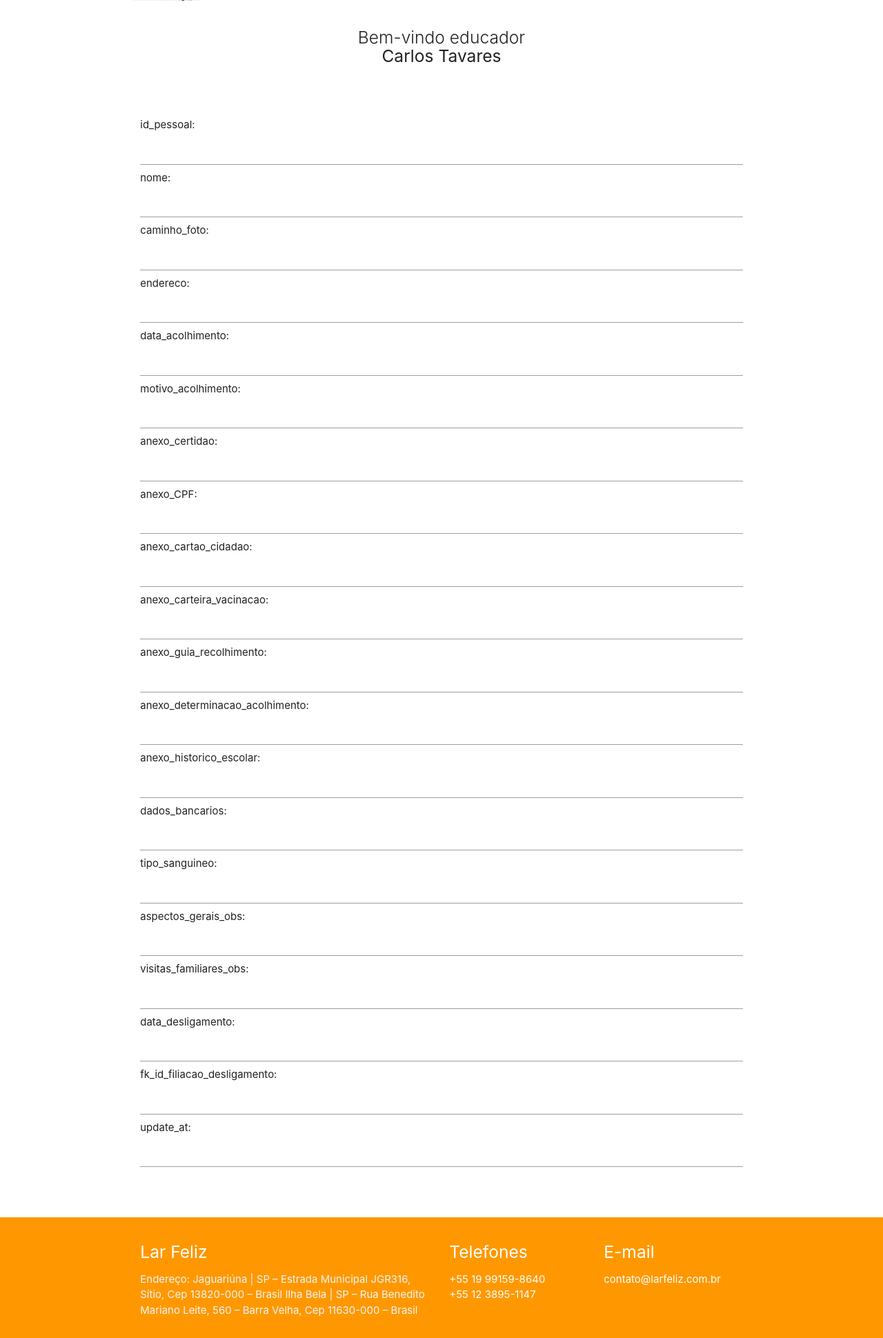
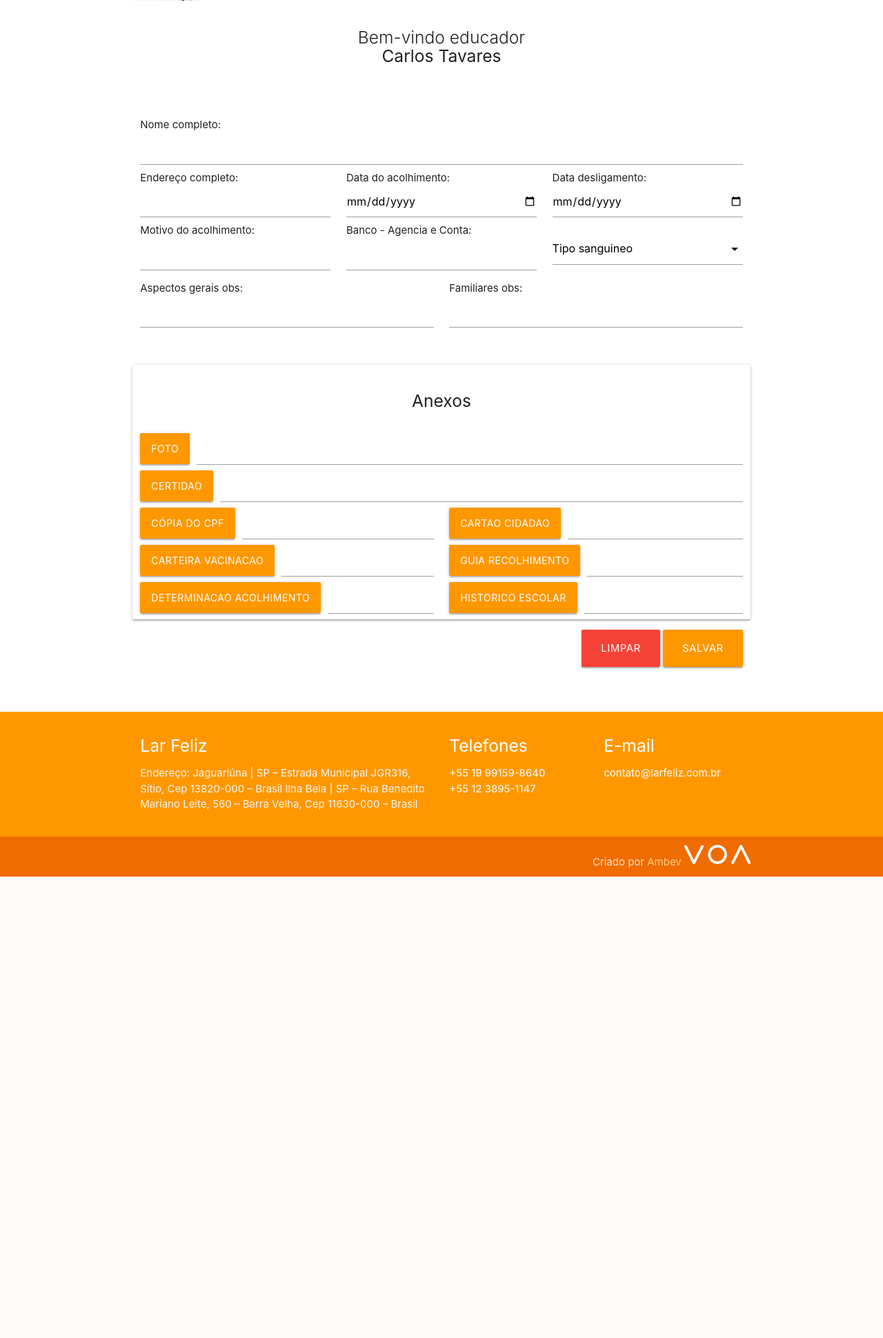
Before and after one commit to CarlosMagnoSTavares/larfeliz, a PHP site: page /formDadosPessoais.php in a window 1280 px wide. Shown: the part 99-2039 px from the top of the page at 69% size. After the commit the page ends 1370 px from the top, so only its background shows below. Run offline with PHP 8.4, Linux system fonts and the light colour scheme.

Commit message:
Criação do formulário dados pessoais
Formulário criado e redesenhado

```diff
--- a/formDadosPessoais.php
+++ b/formDadosPessoais.php
@@ -1,69 +1,147 @@
 <?php include_once('include/header.php'); ?>
 
+<form action="" method="POST">
 	<div class="">
 		<div class="row">
 			<div class="col s12 m12">
-			id_pessoal:<input type="text" name="id_pessoal">
+				Nome completo:<input type="text" name="nome">
 			</div>
-		<div class="col s12 m12">
-			nome:<input type="text" name="nome">
+			<div class="col s12 m4">
+				Endereço completo:<input type="text" name="endereco">
 			</div>
-		<div class="col s12 m12">
-			caminho_foto:<input type="text" name="caminho_foto">
+			<div class="col s12 m4">
+				Data do acolhimento:<input type="date" name="data_acolhimento">
 			</div>
-		<div class="col s12 m12">
-			endereco:<input type="text" name="endereco">
+			<div class="col s12 m4">
+				Data desligamento:<input type="date" name="data_desligamento">
 			</div>
-		<div class="col s12 m12">
-			data_acolhimento:<input type="text" name="data_acolhimento">
+			<div class="col s12 m4">
+				Motivo do acolhimento:<input type="text" name="motivo_acolhimento">
 			</div>
-		<div class="col s12 m12">
-			motivo_acolhimento:<input type="text" name="motivo_acolhimento">
+			<div class="col s12 m4">
+				Banco - Agencia e Conta:<input type="text" name="dados_bancarios">
 			</div>
-		<div class="col s12 m12">
-			anexo_certidao:<input type="text" name="anexo_certidao">
+			<div class="input-field col s12 m4">
+				<select name="tipo_sanguineo">
+					<option value="" disabled selected>Tipo sanguineo</option>
+					<option value="">Tipo sanguineo não definido</option>
+					<option value="A+">Tipo sanguineo A+ </option>
+					<option value="A-">Tipo sanguineo A- </option>
+					<option value="B+">Tipo sanguineo B+ </option>
+					<option value="B-">Tipo sanguineo B- </option>
+					<option value="AB+">Tipo sanguineo AB+ </option>
+					<option value="AB-">Tipo sanguineo AB- </option>
+					<option value="O+">Tipo sanguineo O+ </option>
+					<option value="O-">Tipo sanguineo O- </option>
+				</select>
 			</div>
-		<div class="col s12 m12">
-			anexo_CPF:<input type="text" name="anexo_CPF">
+			<div class="row">
+				<div class="col s12 m6">
+					Aspectos gerais obs:<textarea type="text" name="aspectos_gerais_obs" class="materialize-textarea"> </textarea>
 				</div>
-		<div class="col s12 m12">
-			anexo_cartao_cidadao:<input type="text" name="anexo_cartao_cidadao">
-		</div>
-		<div class="col s12 m12">
-			anexo_carteira_vacinacao:<input type="text" name="anexo_carteira_vacinacao">
-		</div>
-		<div class="col s12 m12">
-			anexo_guia_recolhimento:<input type="text" name="anexo_guia_recolhimento">
-		</div>
-		<div class="col s12 m12">
-			anexo_determinacao_acolhimento:<input type="text" name="anexo_determinacao_acolhimento">
-		</div>
-		<div class="col s12 m12">
-			anexo_historico_escolar:<input type="text" name="anexo_historico_escolar">
-		</div>
-		<div class="col s12 m12">
-			dados_bancarios:<input type="text" name="dados_bancarios">
-		</div>
-		<div class="col s12 m12">
-			tipo_sanguineo:<input type="text" name="tipo_sanguineo">
-		</div>
-		<div class="col s12 m12">
-			aspectos_gerais_obs:<input type="text" name="aspectos_gerais_obs">
-		</div>
-		<div class="col s12 m12">
-			visitas_familiares_obs:<input type="text" name="visitas_familiares_obs">
-		</div>
-		<div class="col s12 m12">
-			data_desligamento:<input type="text" name="data_desligamento">
-		</div>
-		<div class="col s12 m12">
-			fk_id_filiacao_desligamento:<input type="text" name="fk_id_filiacao_desligamento">
-		</div>
-		<div class="col s12 m12">
-			update_at:<input type="text" name="update_at">
+				<div class="col s12 m6">
+					Familiares obs:<textarea type="text" name="visitas_familiares_obs" class="materialize-textarea"> </textarea>
 				</div>
 			</div>
 		</div>
-
+		<div class="row card">
+			<br><h5 class="center-align"> Anexos</h5><br>
+			<div class="col s12 m12">
+			    <div class="file-field">
+			      <div class="btn orange">
+			        <span>Foto</span>
+			        <input name="foto" type="file" class="orang"> <!--  VALUE="anexo.pdf" -->
+			      </div>
+			      <div class="file-path-wrapper">
+			        <input class="file-path validate" type="text">
+			      </div>
+			    </div>
+			</div>
+			<div class="col s12 m12">
+			    <div class="file-field">
+			      <div class="btn orange">
+			        <span>certidao</span>
+			        <input name="anexo_certidao" type="file" class="orang"> <!--  VALUE="anexo.pdf" -->
+			      </div>
+			      <div class="file-path-wrapper">
+			        <input class="file-path validate" type="text">
+			      </div>
+			    </div>
+			</div>
+			<div class="col s12 m6">
+			    <div class="file-field">
+			      <div class="btn orange">
+			        <span>Cópia do CPF</span>
+			        <input name="anexo_CPF" type="file" class="orang"> <!--  VALUE="anexo.pdf" -->
+			      </div>
+			      <div class="file-path-wrapper">
+			        <input class="file-path validate" type="text">
+			      </div>
+			    </div>
+			</div>
+			<div class="col s12 m6">
+			    <div class="file-field">
+			      <div class="btn orange">
+			        <span>cartao cidadao</span>
+			        <input name="anexo_cartao_cidadao" type="file" class="orang"> <!--  VALUE="anexo.pdf" -->
+			      </div>
+			      <div class="file-path-wrapper">
+			        <input class="file-path validate" type="text">
+			      </div>
+			    </div>
+			</div>
+			<div class="col s12 m6">
+			    <div class="file-field">
+			      <div class="btn orange">
+			        <span>carteira vacinacao</span>
+			        <input name="anexo_carteira_vacinacao" type="file" class="orang"> <!--  VALUE="anexo.pdf" -->
+			      </div>
+			      <div class="file-path-wrapper">
+			        <input class="file-path validate" type="text">
+			      </div>
+			    </div>
+			</div>
+			<div class="col s12 m6">
+			    <div class="file-field">
+			      <div class="btn orange">
+			        <span>guia recolhimento</span>
+			        <input name="anexo_guia_recolhimento" type="file" class="orang"> <!--  VALUE="anexo.pdf" -->
+			      </div>
+			      <div class="file-path-wrapper">
+			        <input class="file-path validate" type="text">
+			      </div>
+			    </div>
+			</div>
+			<div class="col s12 m6">
+			    <div class="file-field">
+			      <div class="btn orange">
+			        <span>determinacao acolhimento</span>
+			        <input name="anexo_determinacao_acolhimento" type="file" class="orang"> <!--  VALUE="anexo.pdf" -->
+			      </div>
+			      <div class="file-path-wrapper">
+			        <input class="file-path validate" type="text">
+			      </div>
+			    </div>
+			</div>
+			<div class="col s12 m6">
+			    <div class="file-field">
+			      <div class="btn orange">
+			        <span>historico escolar</span>
+			        <input name="anexo_historico_escolar" type="file" class="orang"> <!--  VALUE="anexo.pdf" -->
+			      </div>
+			      <div class="file-path-wrapper">
+			        <input class="file-path validate" type="text">
+			      </div>
+			    </div>
+			</div>
+		</div>
+	</div>
+	<div class="row">
+		<div class="col s12 m12 right-align">
+			<input type="reset" class="btn btn-large red" name="limpar" value="limpar">
+			<input type="submit" class="btn btn-large orange" name="salvar" value="Salvar">
+		</div>
+	</div>
+</form>
 
 <?php include_once('include/footer.php'); ?>
--- a/js/init.js
+++ b/js/init.js
@@ -17,6 +17,7 @@
   });
 
 
+  //Select BOX
     document.addEventListener('DOMContentLoaded', function() {
     var elems = document.querySelectorAll('select');
     var instances = M.FormSelect.init(elems, options);
@@ -28,4 +29,15 @@
     $('select').formSelect();
   });
 
+    document.addEventListener('DOMContentLoaded', function() {
+    var elems = document.querySelectorAll('.collapsible');
+    var instances = M.Collapsible.init(elems, options);
+  });
+
+  // Or with jQuery
+
+  $(document).ready(function(){
+    $('.collapsible').collapsible();
+  });
+
 })(jQuery); // end of jQuery name space
```
Also changed, not shown: dadosPessoais.php (+5 -5 lines), include/sem-foto.gif (added). Lines whose indentation alone changed are shown as unchanged.
